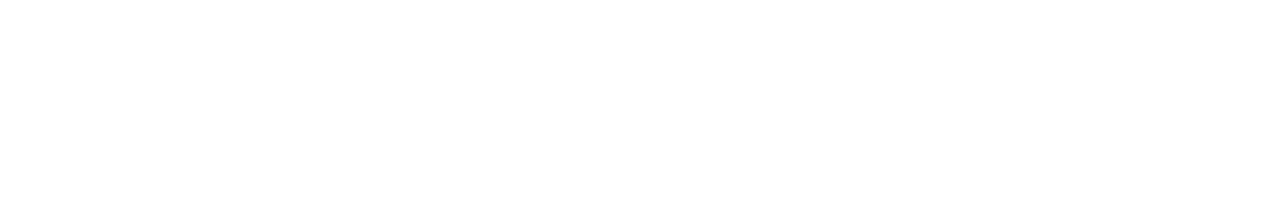
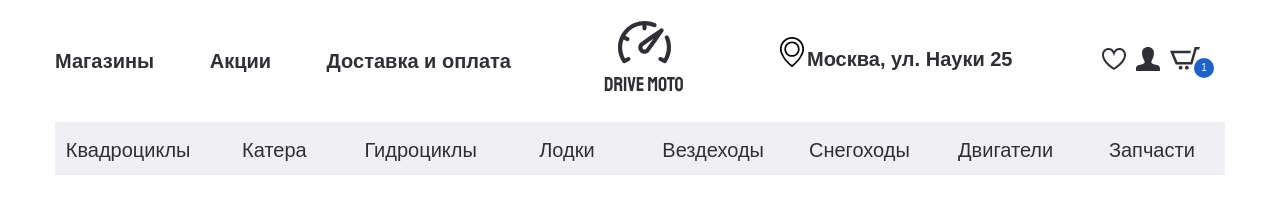
Before and after one commit to TheGast/gidro, a website: page app/index.html in a window 1280 px wide. Drawn offline with nearby package versions, Linux system fonts and the light colour scheme.

Commit message:
added header

```diff
--- a/app/index.html
+++ b/app/index.html
@@ -1,5 +1,5 @@
 <!DOCTYPE html>
-<html lang="en">
+<html lang="ru ">
 
 <head>
 	<meta charset="UTF-8">
@@ -13,7 +13,81 @@
 	<div class="wrapper">
 		<div class="content">
 
-
+			<header class="header">
+				<div class="header__top">
+					<div class="container">
+						<div class="header__top-inner">
+							<nav class="menu">
+								<ul class="menu__list">
+									<li class="menu__item">
+										<a class="menu__link" href="#">Магазины</a>
+									</li>
+									<li class="menu__item">
+										<a class="menu__link" href="#">Акции</a>
+									</li>
+									<li class="menu__item">
+										<a class="menu__link" href="#">Доставка и оплата</a>
+									</li>
+								</ul>
+							</nav>
+							<a class="logo" href="#">
+								<img class="logo__img" src="images/logo.svg" alt="">
+							</a>
+							<div class="header__box">
+								<p class="header__adress">Москва,  ул. Науки  25</p>
+								<ul class="user-list">
+									<ul class="user-list__item">
+										<a class="user-list__link" href="#">
+											<img src="images/heart.svg" alt="">
+										</a>
+									</ul>
+									<ul class="user-list__item">
+										<a class="user-list__link" href="#">
+											<img src="images/user.svg" alt="">
+										</a>
+									</ul>
+									<ul class="user-list__item">
+										<a class="user-list__link basket" href="#">
+											<img src="images/basket.svg" alt="">
+											<p class="basket__num">1</p>
+										</a>
+									</ul>
+								</ul>
+							</div>
+						</div>
+					</div>
+				</div>
+				<div class="header__bottom">
+					<div class="container">
+							<ul class="menu-categories">
+								<li class="menu-categories__item">
+									<a class="menu-categories__link" href="#">Квадроциклы</a>
+								</li>
+								<li class="menu-categories__item">
+									<a class="menu-categories__link" href="#">Катера</a>
+								</li>
+								<li class="menu-categories__item">
+									<a class="menu-categories__link" href="#">Гидроциклы</a>
+								</li>
+								<li class="menu-categories__item">
+									<a class="menu-categories__link" href="#">Лодки</a>
+								</li>
+								<li class="menu-categories__item">
+									<a class="menu-categories__link" href="#">Вездеходы</a>
+								</li>
+								<li class="menu-categories__item">
+									<a class="menu-categories__link" href="#">Снегоходы</a>
+								</li>
+								<li class="menu-categories__item">
+									<a class="menu-categories__link" href="#">Двигатели</a>
+								</li>
+								<li class="menu-categories__item">
+									<a class="menu-categories__link" href="#">Запчасти</a>
+								</li>
+							</ul>
+					</div>
+				</div>
+			</header>
 
 
 
--- a/app/scss/_fonts.scss
+++ b/app/scss/_fonts.scss
@@ -0,0 +1,35 @@
+@font-face{
+	font-family: 'SFProDisplay-Regular', sans-serif;
+	src: url('../fonts/SFProDisplay-Regular.woff2') format('woff2'),
+			 url('../fonts/SFProDisplay-Regular.woff') format('woff');
+	font-weight: 400;
+	font-style: normal;
+	font-display: swap;
+}
+
+@font-face{
+	font-family: 'SFProDisplay-Medium', sans-serif;
+	src: url('../fonts/SFProDisplay-Medium.woff2') format('woff2'),
+			 url('../fonts/SFProDisplay-Medium.woff') format('woff');
+	font-weight: 500;
+	font-style: normal;
+	font-display: swap;
+}
+
+@font-face{
+	font-family: 'SFProDisplay-Semibold', sans-serif;
+	src: url('../fonts/SFProDisplay-Semibold.woff2') format('woff2'),
+			 url('../fonts/SFProDisplay-Semibold.woff') format('woff');
+	font-weight: 600;
+	font-style: normal;
+	font-display: swap;
+}
+
+@font-face{
+	font-family: 'SFProDisplay-Bold', sans-serif;
+	src: url('../fonts/SFProDisplay-Bold.woff2') format('woff2'),
+			 url('../fonts/SFProDisplay-Bold.woff') format('woff');
+	font-weight: 700;
+	font-style: normal;
+	font-display: swap;
+}
--- a/app/scss/_global.scss
+++ b/app/scss/_global.scss
@@ -35,24 +35,33 @@ html {
 	box-sizing: inherit;
 }
 
-h1,
-h2,
-h3,
-h4,
-h5,
-h6 {
+h1, h2, h3, h4, h5, h6{
 	margin: 0;
 	padding: 0;
 	font-size: inherit;
 	font-weight: inherit;
 }
-
+ul,
 li {
 	list-style: none;
+	margin: 0;
+	padding: 0;
 }
 
 a {
 	text-decoration: none;
+	color: inherit;
 }
 
 //
+body{
+	color: $text;
+	font-size: 20px;
+	line-height: 24px;
+	@include sf-regular;
+}
+.container{
+	max-width: 1200px;
+	padding: 0 15px;
+	margin: 0 auto;
+}
--- a/app/scss/_vars.scss
+++ b/app/scss/_vars.scss
@@ -0,0 +1,20 @@
+@mixin sf-regular{
+	font-family: 'SFProDisplay-Regular', sans-serif;
+	font-weight: 400;
+}
+@mixin sf-medium{
+	font-family: 'SFProDisplay-Medium', sans-serif;
+	font-weight: 500;
+}
+@mixin sf-semibold{
+	font-family: 'SFProDisplay-Semibold', sans-serif;
+	font-weight: 600;
+}
+@mixin sf-bold{
+	font-family: 'SFProDisplay-Bold', sans-serif;
+	font-weight: 700;
+}
+
+$text: #2F3035;
+$blue: #1C62CD;
+$bg-gray: #F0F0F4;
--- a/app/scss/style.scss
+++ b/app/scss/style.scss
@@ -1,19 +1,120 @@
-@import 'global';
 @import 'vars';
 @import 'fonts';
+@import 'global';
 
 
+.header__top-inner {
+	display: flex;
+	justify-content: space-between;
+	align-items: center;
+	min-height: 122px;
+	@include sf-bold;
+}
 
+.menu__item {
+	display: inline-block;
 
+	&+& {
+		padding-left: 50px;
+	}
+}
 
+.header__box {
+	display: flex;
+}
 
+.header__adress {
+	margin-right: 60px;
+	width: 265px;
+	padding-left: 30px;
+	position: relative;
 
+	&::before {
+		content: '';
+		position: absolute;
+		background-image: url(../images/adress-icon.svg);
+		width: 30px;
+		height: 30px;
+		left: 0;
+		top: -10px;
+	}
+}
 
+.user-list {
+	margin-right: 15px;
+	display: flex;
+	align-items: center;
 
+	&__item {
+		padding-right: 10px;
+	}
+}
 
+.basket {
+	position: relative;
 
+	&__num {
+		position: absolute;
+		@include sf-medium;
+		font-size: 10px;
+		line-height: 20px;
+		color: #fff;
+		background-color: $blue;
+		width: 20px;
+		height: 20px;
+		border-radius: 50%;
+		text-align: center;
+		bottom: -4px;
+		right: -14px;
+	}
+}
 
+.header__bottom {
+	margin-bottom: 78px;
+}
 
+.menu-categories {
+	background-color: $bg-gray;
+	display: flex;
+	justify-content: space-around;
+	align-items: center;
+	min-height: 53px;
+
+	&__item {
+		position: relative;
+	}
+
+	&__link {
+		transition: all .3s;
+		padding: 15px 0 14px;
+		position: absolute;
+		top: 50%;
+		left: 50%;
+		transform: translate(-50%, -50%);
+
+		&::before {
+			content: '';
+			width: 0;
+			left: auto;
+			bottom: -2px;
+			right: 0;
+			position: absolute;
+			background-color: $blue;
+			height: 3px;
+			transition: all .3s;
+		}
+
+		&:hover {
+			color: #000;
+
+			&::before {
+				width: 100%;
+				right: auto;
+				left: 0;
+			}
+		}
+	}
+}
 
 
 
```
Also changed, not shown: app/css/style.min.css, app/fonts/SFProDisplay-Bold.woff (added), app/fonts/SFProDisplay-Bold.woff2 (added), app/fonts/SFProDisplay-Medium.woff (added), app/fonts/SFProDisplay-Medium.woff2 (added), app/fonts/SFProDisplay-Regular.woff (added), app/fonts/SFProDisplay-Regular.woff2 (added), app/fonts/SFProDisplay-Semibold.woff (added), app/fonts/SFProDisplay-Semibold.woff2 (added), app/images/adress-icon.svg (added), app/images/basket.svg (added), app/images/heart.svg (added), app/images/logo.svg (added), app/images/user.svg (added).
